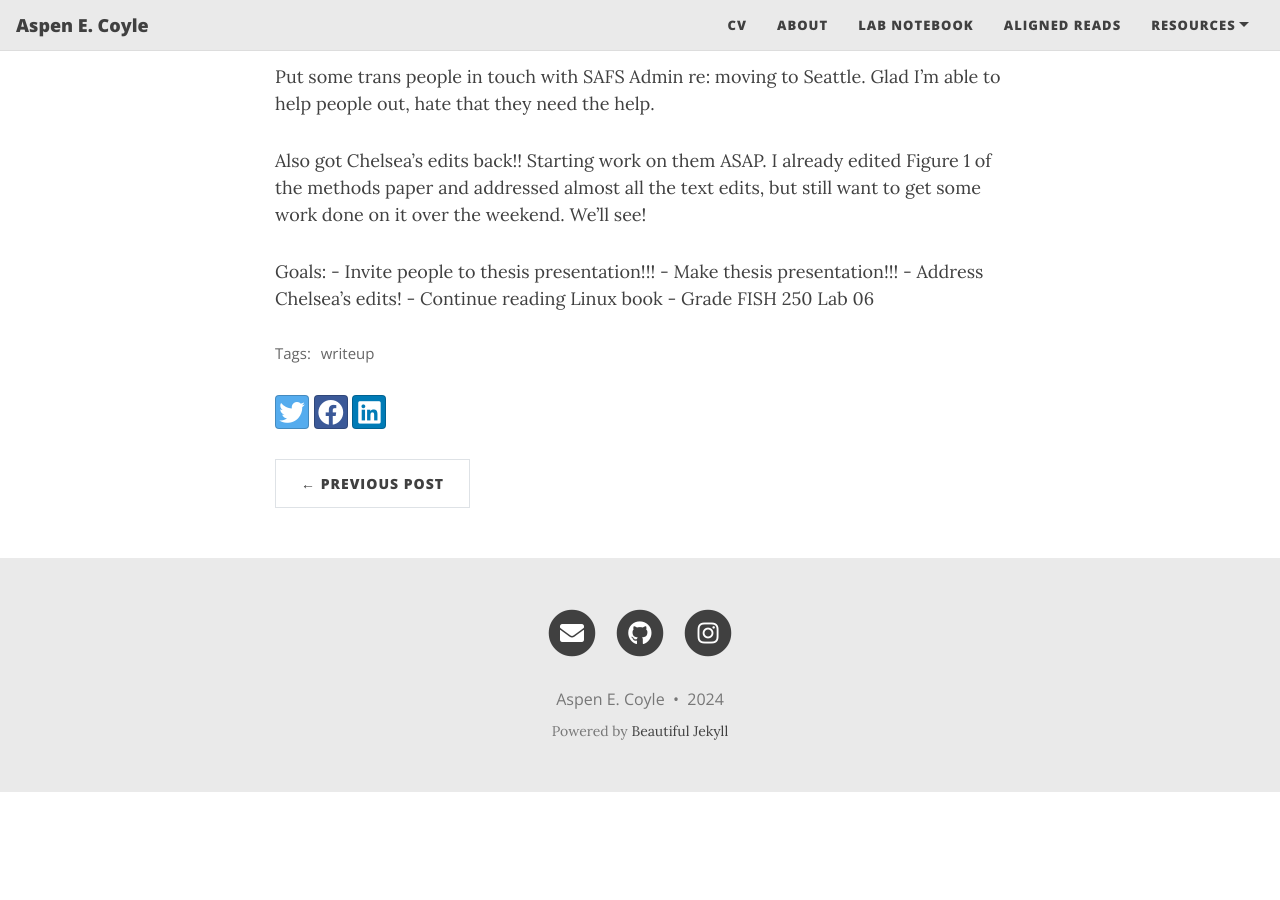
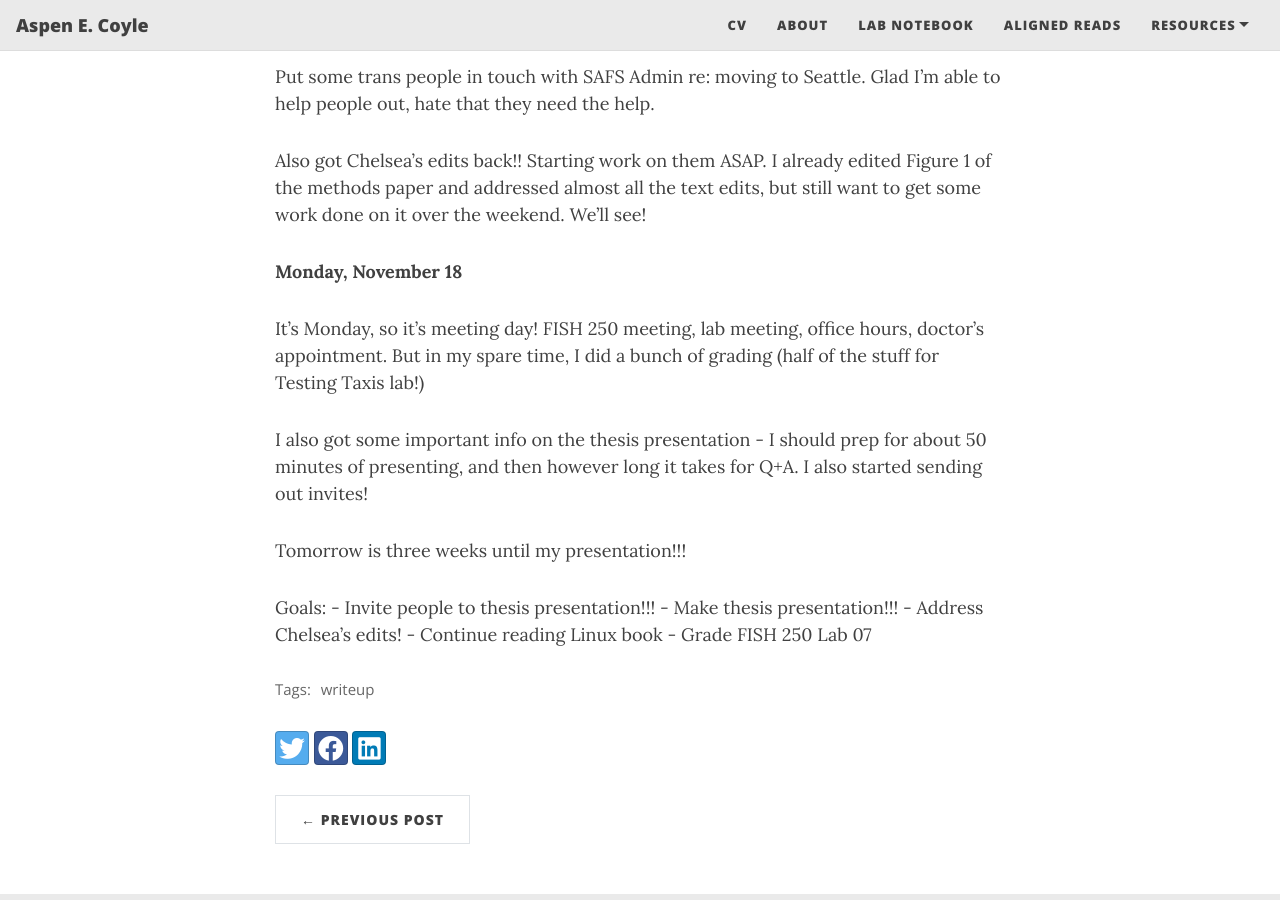
Before and after one commit to aspencoyle/aspencoyle.github.io, a Jekyll site: the page built from _posts/2024-11-01-November_posts.md, in a window 1280 px wide and 900 px high, scrolled down 1846 px. Built offline with Jekyll 4.4.1, drawn with Linux system fonts in a browser that asks for light colours; nearby versions of some CDN libraries; before the commit the page ends 2638 px from its top, so only the background shows below that.

Commit message:
new notebook post

```diff
--- a/_posts/2024-11-01-November_posts.md
+++ b/_posts/2024-11-01-November_posts.md
@@ -56,9 +56,17 @@ Put some trans people in touch with SAFS Admin re: moving to Seattle. Glad I'm a
 Also got Chelsea's edits back!! Starting work on them ASAP. I already edited Figure 1 of the methods paper and addressed almost all the text edits, but still want
 to get some work done on it over the weekend. We'll see!
 
+**Monday, November 18**
+
+It's Monday, so it's meeting day! FISH 250 meeting, lab meeting, office hours, doctor's appointment. But in my spare time, I did a bunch of grading (half of the stuff for Testing Taxis lab!)
+
+I also got some important info on the thesis presentation - I should prep for about 50 minutes of presenting, and then however long it takes for Q+A. I also started sending out invites!
+
+Tomorrow is three weeks until my presentation!!!
+
 Goals:
     - Invite people to thesis presentation!!!
     - Make thesis presentation!!!
     - Address Chelsea's edits!
     - Continue reading Linux book
-    - Grade FISH 250 Lab 06
+    - Grade FISH 250 Lab 07
```
